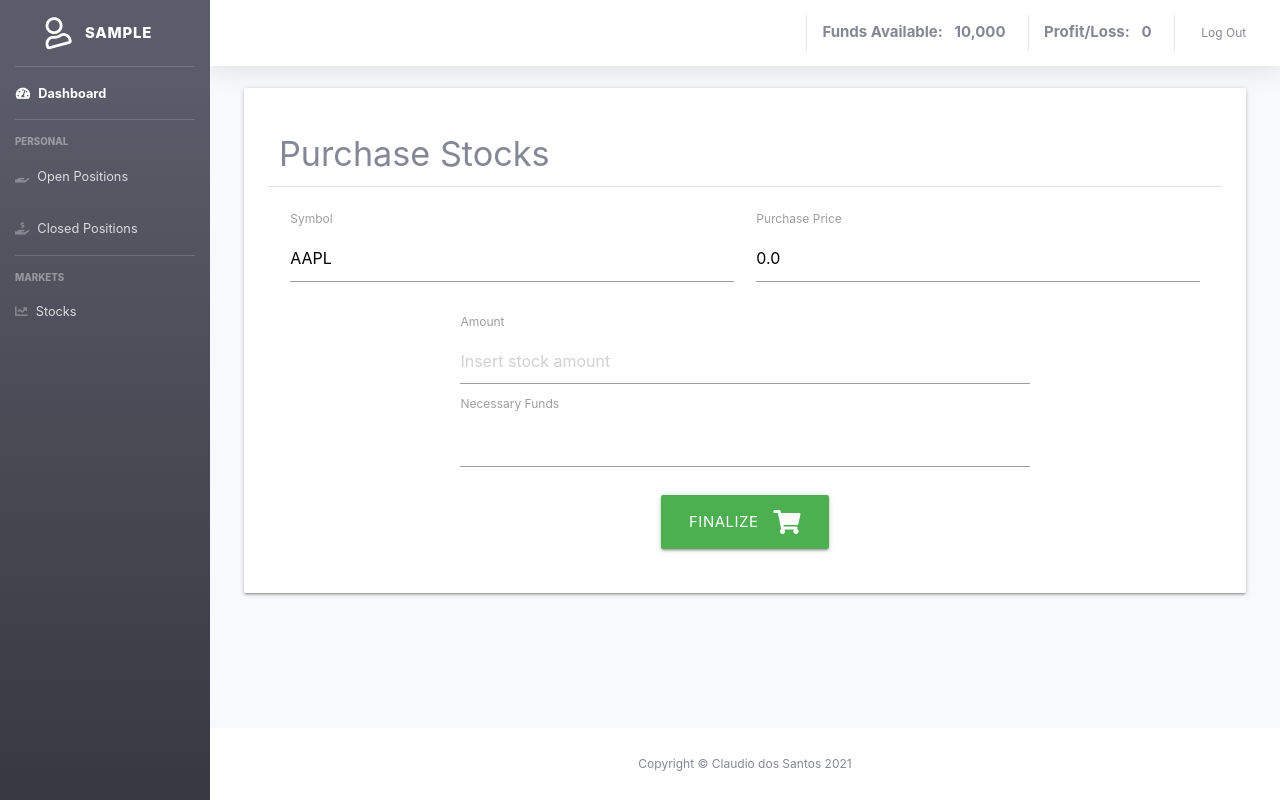
After one commit to Claudio-C-Santos/MS3-My-Broker, a Flask app: page /purchase_stocks in a window 1280 px wide. The commit adds this page. Run offline with Flask 2, Linux system fonts and the light colour scheme; the visitor is signed in with stand-in values (Sample User, id 1); a database or web service that is not in the repository returns one stand-in record (values such as "Sample title"); some libraries are stand-ins or nearby versions.

Commit message:
<fix>display and formatting issue <build>start closed position page

```diff
--- a/app.py
+++ b/app.py
@@ -27,23 +27,6 @@ app.secret_key = os.environ.get("Flask_Secret_Key")
 
 mongo = PyMongo(app)
 
-# Retrieve all data from mongoDB's "transactions" entries
-transactions = mongo.db.transactions.find()
-
-
-# Retrieve all data from mongoDB's "wallet_transactions" entries
-wallet_transactions = mongo.db.wallet_transactions.find()
-
-wallet_statements = []
-
-for statements in wallet_transactions:
-    wallet_statements.append(statements['money_amount'])
-
-initial_funds = 10000
-funds_available = initial_funds + sum(wallet_statements)
-funds = format(funds_available, ",")
-
-
 # Yesterday Selector
 dayValidator = datetime.now().strftime('%w')
 
@@ -54,6 +37,9 @@ elif dayValidator == '1':
 else:
     yesterday = (datetime.now() - timedelta(days=1)).strftime('%Y-%m-%d')
 
+
+# Retrieve all data from mongoDB's "transactions" entries
+transactions = mongo.db.transactions.find()
 
 # Object where each transaction is appended to from the for loop
 transaction_lst = []
@@ -67,6 +53,18 @@ for item in transaction_lst:
     profit_loss_lst.append(
         round(((float(item['purchase_price']) - float(stock_aapl[0][yesterday]['4. close'])) * int(item['stock_amount'])), 2))
 
+# Retrieve all data from mongoDB's "wallet_transactions" entries
+wallet_transactions = mongo.db.wallet_transactions.find()
+
+wallet_statements = []
+
+for statements in wallet_transactions:
+    wallet_statements.append(statements['money_amount'])
+
+# account's funds
+initial_funds = 10000
+funds = initial_funds + sum(wallet_statements)
+funds_available = format(round(funds, 2), ",")
 
 @app.route("/")
 def index():
@@ -128,7 +126,7 @@ def login():
                         transaction_lst=transaction_lst,
                         stock_aapl=stock_aapl,
                         yesterday=yesterday,
-                        funds_available=funds,
+                        funds_available=funds_available,
                         profit_loss_lst=profit_loss_lst)
             else:
                 # if the password doesn't match
@@ -144,12 +142,40 @@ def login():
 
 @app.route("/profile/<username>", methods=["GET", "POST"])
 def profile(username):
+    # Retrieve all data from mongoDB's "transactions" entries
+    transactions = mongo.db.transactions.find()
+
+    # Object where each transaction is appended to from the for loop
+    transaction_lst = []
+
+    for items in transactions:
+        transaction_lst.append(items)
+
+    profit_loss_lst = []
+
+    for item in transaction_lst:
+        profit_loss_lst.append(
+            round(((float(item['purchase_price']) - float(stock_aapl[0][yesterday]['4. close'])) * int(item['stock_amount'])), 2))
+
     # use the sessions's data from db
     username = mongo.db.users.find_one(
         {"username": session["user"]})["username"]
 
     first_name = mongo.db.users.find_one(
         {"username": session["user"]})["first_name"]
+
+    # Retrieve all data from mongoDB's "wallet_transactions" entries
+    wallet_transactions = mongo.db.wallet_transactions.find()
+
+    wallet_statements = []
+
+    for statements in wallet_transactions:
+        wallet_statements.append(statements['money_amount'])
+
+    # account's funds
+    initial_funds = 10000
+    funds = initial_funds + sum(wallet_statements)
+    funds_available = format(round(funds, 2), ",")
 
     if session["user"]:
         return render_template(
@@ -168,6 +194,19 @@ def profile(username):
 
 @app.route("/stocks")
 def stocks():
+    # Retrieve all data from mongoDB's "wallet_transactions" entries
+    wallet_transactions = mongo.db.wallet_transactions.find()
+
+    wallet_statements = []
+
+    for statements in wallet_transactions:
+        wallet_statements.append(statements['money_amount'])
+
+    # account's funds
+    initial_funds = 10000
+    funds = initial_funds + sum(wallet_statements)
+    funds_available = format(round(funds, 2), ",")
+
     # use the sessions's data from db
     username = mongo.db.users.find_one(
         {"username": session["user"]})["username"]
@@ -180,23 +219,84 @@ def stocks():
                             profit_loss_lst=profit_loss_lst)
 
 
+@app.route("/purchase_stocks")
+def purchaseStocks():
+    # use the sessions's data from db
+    username = mongo.db.users.find_one(
+        {"username": session["user"]})["username"]
+
+    return render_template("purchase-stocks.html",
+                            username=username,
+                            stock_aapl=stock_aapl,
+                            yesterday=yesterday,
+                            funds_available=funds_available,
+                            profit_loss_lst=profit_loss_lst)
+
+
 @app.route('/purchase', methods=["GET", "POST"])
 def purchase():
     if request.method == "POST":
-        purchase = {
-            "purchase_date": yesterday,
-            "ticker": request.form.get('ticker'),
-            "stock_amount": request.form.get("stock_amount"),
-            "purchase_price": request.form.get("purchase_price"),
-            "money_amount": request.form.get("money_amount"),
-            "purchase_by": session["user"]
-        }
-        mongo.db.transactions.insert_one(purchase)
-        wallet_transaction = {
-            "money_amount": -float(request.form.get("money_amount"))
-        }
-        mongo.db.wallet_transactions.insert_one(wallet_transaction)
-        return redirect(url_for("stocks"))
+        if funds >= float(request.form.get("money_amount")):
+            purchase = {
+                "purchase_date": yesterday,
+                "ticker": request.form.get('ticker'),
+                "stock_amount": request.form.get("stock_amount"),
+                "purchase_price": request.form.get("purchase_price"),
+                "money_amount": request.form.get("money_amount"),
+                "purchase_by": session["user"]
+            }
+
+            mongo.db.transactions.insert_one(purchase)
+
+            # Update funds available
+            wallet_transaction = {
+                "money_amount": -float(request.form.get("money_amount"))
+            }
+
+            mongo.db.wallet_transactions.insert_one(wallet_transaction)
+
+            flash("Purchase Successful")
+            return redirect(url_for("stocks"))
+        else:
+            flash("Not enough funds")
+            return redirect(url_for("stocks"))
+
+
+@app.route('/open-positions')
+def openPositions():
+    # use the sessions's data from db
+    username = mongo.db.users.find_one(
+        {"username": session["user"]})["username"]
+
+    # Retrieve all data from mongoDB's "transactions" entries
+    transactions = mongo.db.transactions.find()
+
+    # Object where each transaction is appended to from the for loop
+    transaction_lst = []
+
+    for items in transactions:
+        transaction_lst.append(items)
+
+    profit_loss_lst = []
+
+    for item in transaction_lst:
+        profit_loss_lst.append(
+            round(((float(item['purchase_price']) - float(stock_aapl[0][yesterday]['4. close'])) * int(item['stock_amount'])), 2))
+
+    return render_template("open-positions.html",
+                            username=username,
+                            transactions=transactions,
+                            transaction_lst=transaction_lst,
+                            stock_aapl=stock_aapl,
+                            yesterday=yesterday,
+                            funds_available=funds_available,
+                            profit_loss_lst=profit_loss_lst,
+                            wallet_statements=wallet_statements)
+
+
+@app.route("/partial_sell/<position_id>", methods=["GET", "POST"])
+def partialSell(position_id):
+    position = mongo.db.transactions.find_one({"_id": ObjectId(position_id)})
 
 
 @app.route("/logout")
--- a/static/css/index.css
+++ b/static/css/index.css
@@ -85,7 +85,7 @@ body {
     line-height: 32px;
 }
 
-#buy-stock-btn:hover {
+.buy-stock-btn:hover {
     color:white;
     text-decoration: none;
 }
--- a/templates/base.html
+++ b/templates/base.html
@@ -41,35 +41,39 @@
 
             <!-- Heading -->
             <div class="sidebar-heading">
+                Personal
+            </div>
+
+            <!-- Nav Item - Pages Collapse Menu -->
+            <li class="nav-item">
+                <a class="nav-link collapsed" href="{{ url_for('openPositions') }}">
+                    <i class="fas fa-hand-holding"></i>
+                    <span>Open Positions</span>
+                </a>
+            </li>
+            <li class="nav-item">
+                <a class="nav-link collapsed" href="">
+                    <i class="fas fa-hand-holding-usd"></i>
+                    <span>Closed Positions</span>
+                </a>
+            </li>
+
+            <!-- Divider -->
+            <hr class="sidebar-divider">
+
+            <!-- Heading -->
+            <div class="sidebar-heading">
                 Markets
             </div>
 
             <!-- Nav Item - Pages Collapse Menu -->
             <li class="nav-item">
-                <a class="nav-link collapsed" href="{{ url_for('stocks') }}" data-toggle="collapse" data-target="#collapseTwo"
-                    aria-expanded="true" aria-controls="collapseTwo">
+                <a class="nav-link collapsed" href="{{ url_for('stocks') }}">
                     <i class="fas fa-chart-line"></i>
                     <span>Stocks</span>
                 </a>
             </li>
 
-            <!-- Currencies Link -->
-            <li class="nav-item">
-                <a class="nav-link collapsed" href="{{ url_for('stocks') }}" data-toggle="collapse" data-target="#collapseUtilities"
-                    aria-expanded="true" aria-controls="collapseUtilities">
-                    <i class="fas fa-coins"></i>
-                    <span>Currencies</span>
-                </a>
-            </li>
-
-            <!-- Cryptocurrencies Link -->
-            <li class="nav-item">
-                <a class="nav-link collapsed" href="#" data-toggle="collapse" data-target="#collapseUtilities"
-                    aria-expanded="true" aria-controls="collapseUtilities">
-                    <i class="fas fa-coins"></i>
-                    <span>Cryptocurrencies</span>
-                </a>
-            </li>
         </ul>
         <!-- End of Sidebar -->
 
--- /dev/null
+++ b/templates/purchase-stocks.html
@@ -0,0 +1,47 @@
+{% extends 'base.html' %}
+{% block content %}
+    <div id="row">
+        <div class="col s12 m5">
+            <div class="card-panel">
+                <div class="col s12">
+                    <h4 id="purchase">Purchase Stocks</h4>
+                </div>
+                <div class="divider"></div>
+                <div class="col s12 margin-top">
+                    <form class="col s12" method="POST" action="{{ url_for('purchase') }}">
+                        <div class="row">
+                            <div class="col s6">
+                                <label class="center_label" for="ticker">Symbol</label>
+                                <input readonly id="ticker" name="ticker" value="AAPL" type="text"
+                                    class="validate disabled">
+                            </div>
+                            <div class="col s6">
+                                <label class="center_label" for="purchase_price">Purchase Price</label>
+                                <input readonly id="purchase_price" name="purchase_price"
+                                    value="{{ stock_aapl[0][yesterday]['4. close']|float|round(2, 'floor')  }}"
+                                    type="number" class="validate disabled">
+                            </div>
+                        </div>
+                        <div class="container">
+                            <div class="col s1 offset-s2">
+                                <label class="center_label" for="stock_amount">Amount</label>
+                                <input placeholder="Insert stock amount" id="stock_amount" name="stock_amount" type="number"
+                                    class="validate" required>
+                            </div>
+                        </div>
+                        <div class="container">
+                            <div class="col s1 offset-s2">
+                                <label class="center_label" for="money_amount">Necessary Funds</label>
+                                <input readonly id="money_amount" name="money_amount" type="number" class="disabled">
+                            </div>
+                        </div>
+                        <div class="center-align">
+                            <button class="waves-effect waves-light btn-large custom-btn green" type="submit"><i
+                                    class="fas fa-shopping-cart right"></i>Finalize</button>
+                        </div>
+                    </form>
+                </div>
+            </div>
+        </div>
+    </div>
+{% endblock %}
```
Also changed, not shown: templates/open-positions.html (added, +87 -0 lines), templates/profile.html (+8 -7 lines), templates/stocks.html (+25 -40 lines).
